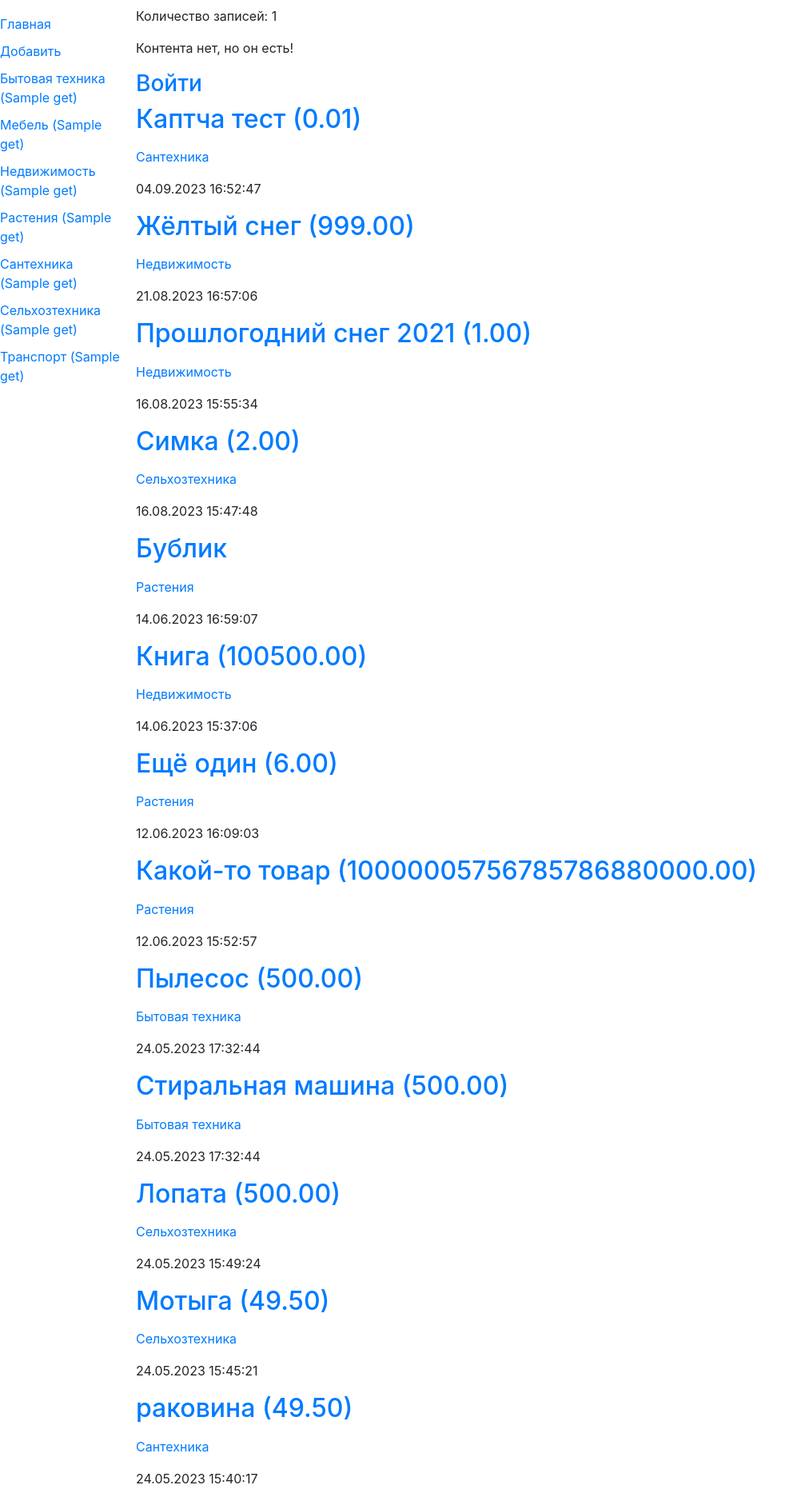
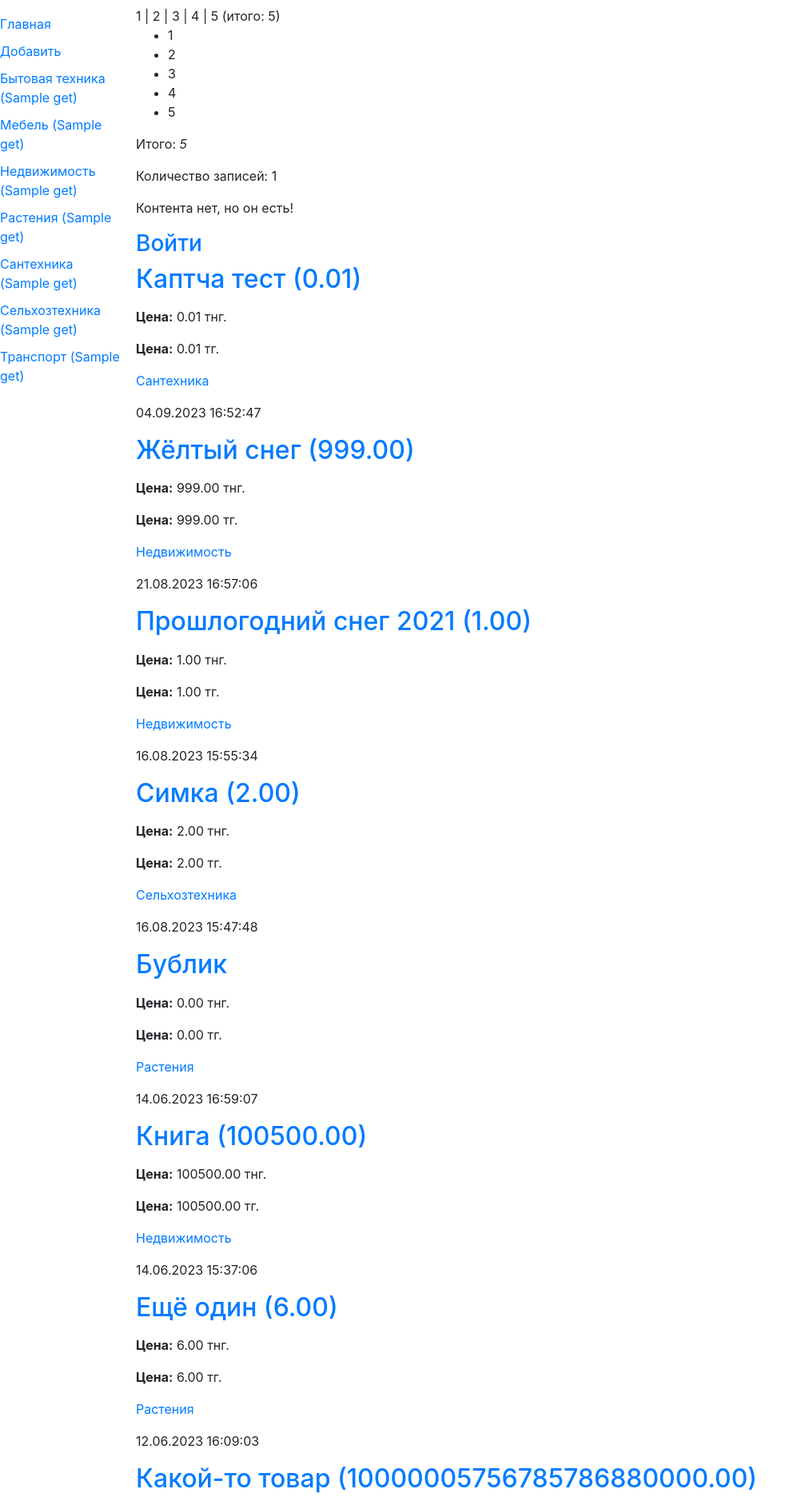
Before and after one commit to morozov1982/firstsite_pyd_222_1, a Django app: template templates/bboard/index.html in a window 1280 px wide. Shown: the part 48-1920 px from the top of the page at 80% size, without its empty margins (0-1007 px from the left). Run offline with Django 4.2, Linux system fonts and the light colour scheme; data comes from the database, SQL or seed files in the repository; tables that the repository leaves empty hold one stand-in row (values such as "Sample post"); the template is opened without the code that fills it: values that come from a table or form of the project are taken from there, most other values are stand-ins (such as "Sample title", 1, 10 or a date in 2020); some libraries are stand-ins or nearby versions.

Commit message:
lesson_36 files

```diff
--- /dev/null
+++ b/bboard/templatetags/filtersandtags.py
@@ -0,0 +1,40 @@
+from django import template
+from django.template.defaultfilters import stringfilter
+from django.utils.html import escape
+from django.utils.safestring import mark_safe, SafeText
+
+register = template.Library()
+
+
+@register.filter(name='cur')
+# @stringfilter
+def currency(value, name='тнг.'):
+    return f'{value:.2f} {name}'
+
+
+# @register.filter(expects_localtime=True)
+# def datetimefilter(value):
+#     ...
+
+
+# @register.filter(needs_autoescape=True)
+# def somefilter(value, autoescape=True):
+#     if not isinstance(value, SafeText):
+#         value = escape(value)
+#     if autoescape:
+#         value = escape(value)
+#     return mark_safe(value)
+
+
+@register.simple_tag(takes_context=True)
+def lst(context, sep, *args):
+    # print(context)
+    return f'{sep.join(args)} (итого: {len(args)})'
+
+
+@register.inclusion_tag('tags/ulist.html')
+def ulist(*args):
+    return {'items': args}
+
+
+# register.filter('currency', currency)
--- a/templates/bboard/index.html
+++ b/templates/bboard/index.html
@@ -1,8 +1,13 @@
 {% extends "layout/basic.html" %}
 {% load bbcode_tags %}
 {% load bootstrap4 %}
+{% load filtersandtags %}
 
 {% block content %}
+
+<div>{% lst ' | ' '1' '2' '3' '4' '5' %}</div>
+
+{% ulist '1' '2' '3' '4' '5' %}
 
 <p>Количество записей: {{ page.count }}</p>
 
@@ -32,6 +37,10 @@
         </a>
     </h2>
     <p>{{ bb.content.rendered }}</p>
+
+    <p><strong>Цена:</strong> {{ bb.price|cur }}</p>
+    <p><strong>Цена:</strong> {{ bb.price|cur:'тг.' }}</p>
+
     <p><a href="{{ bb.rubric.get_absolute_url }}">
         {{ bb.rubric.name }}</a></p>
     <p>{{ bb.published|date:"d.m.Y H:i:s" }}</p>
--- /dev/null
+++ b/templates/tags/ulist.html
@@ -0,0 +1,6 @@
+<ul>
+    {% for item in items %}
+    <li>{{ item }}</li>
+    {% endfor %}
+</ul>
+<p>Итого: <em>{{ items|length }}</em></p>
```
Also changed, not shown: firstsite/settings.py (+9 -1 lines), bboard/templatetags/__init__.py (added).
